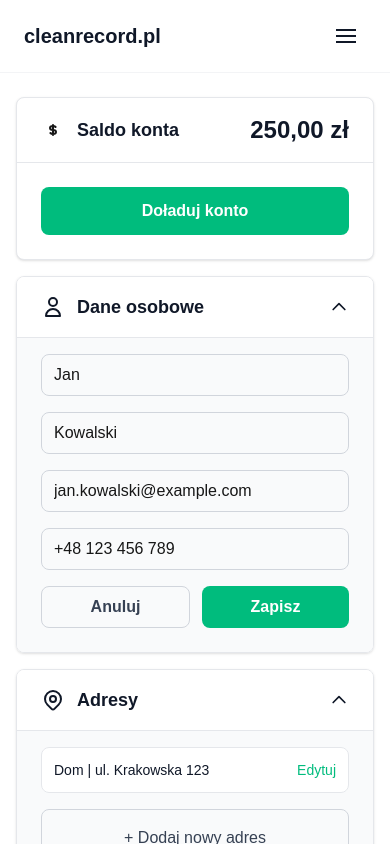
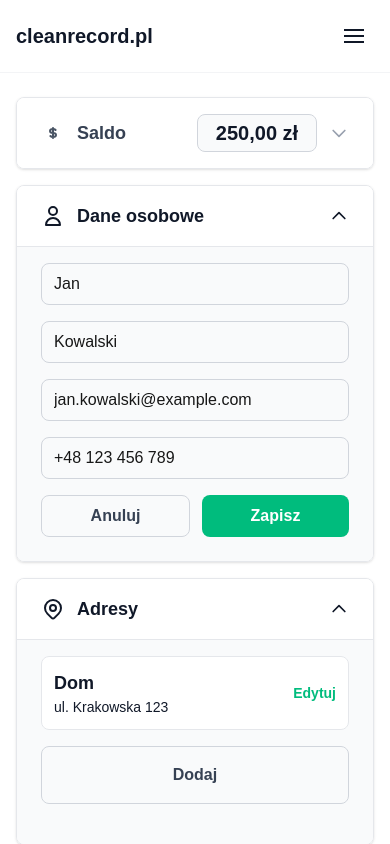
Before and after one commit to danielszelag/next-template, a Next.js app: page /account in a window 390 px wide. Both pictures are taken after a click on the button "Adresy". Shown: the top 844 px of the page. Built offline with nearby package versions, Linux system fonts and the light colour scheme; no server answers.

Commit message:
additional stylin fixes

```diff
--- a/src/app/account/page.tsx
+++ b/src/app/account/page.tsx
@@ -8,6 +8,7 @@ const AccordionSection = ({
   title,
   icon,
   children,
+  rightContent,
   //   defaultOpen = false,
   isOpen,
   onToggle,
@@ -16,6 +17,7 @@ const AccordionSection = ({
   title: string
   icon?: React.ReactNode
   children: React.ReactNode
+  rightContent?: React.ReactNode
   defaultOpen?: boolean
   isOpen: boolean
   onToggle: (id: string) => void
@@ -46,6 +48,8 @@ const AccordionSection = ({
             </h3>
           </div>
         </div>
+        <div className='flex items-center space-x-3'>
+          {rightContent}
           <div
             className={`transition-all duration-300 ease-in-out ${
               isOpen ? 'rotate-180 text-gray-900' : 'text-gray-400'
@@ -64,6 +68,7 @@ const AccordionSection = ({
                 d='M19 9l-7 7-7-7'
               />
             </svg>
+          </div>
         </div>
       </button>
       <div className={`transition-all duration-300 ease-in-out overflow-hidden ${
@@ -149,10 +154,10 @@ export default function AccountPage() {
       <div className='max-w-4xl mx-auto'>
         <div className='space-y-4'>
           {/* Account Balance & Top-up */}
-          <div className='bg-white rounded-lg border border-gray-200 shadow-sm'>
-            <div className='px-6 py-4 border-b border-gray-200'>
-              <div className='flex items-center justify-between'>
-                <div className='flex items-center space-x-3'>
+          <AccordionSection
+            id='balance'
+            title='Saldo'
+            icon={
               <svg
                 className='w-6 h-6'
                 fill='none'
@@ -166,17 +171,19 @@ export default function AccountPage() {
                   d='M12 8c-1.657 0-3 .895-3 2s1.343 2 3 2 3 .895 3 2-1.343 2-3 2m0-8c1.11 0 2.08.402 2.599 1M12 8V7m0 1v8m0 0v1m0-1c-1.11 0-2.08-.402-2.599-1'
                 />
               </svg>
-                  <h3 className='text-lg font-semibold text-gray-900'>Saldo konta</h3>
-                </div>
-                <p className='text-2xl font-bold text-gray-900'>250,00 zł</p>
-              </div>
-            </div>
-            <div className='p-6'>
+            }
+            rightContent={
+              <span className='text-xl font-bold text-gray-900 px-3 py-1 border border-gray-300 rounded-lg bg-gray-50 min-w-[120px] text-center'>250,00 zł</span>
+            }
+            isOpen={openSections.balance ?? false}
+            onToggle={toggleSection}
+          >
+            <div className='pt-4'>
               <button className='w-full bg-emerald-500 text-white py-3 rounded-lg hover:bg-emerald-600 transition-colors font-bold'>
                 Doładuj konto
               </button>
             </div>
-          </div>
+          </AccordionSection>
 
           {/* Profile Information */}
           <AccordionSection
@@ -279,10 +286,15 @@ export default function AccountPage() {
                   className='bg-white rounded-lg border border-gray-200 p-3'
                 >
                   <div className='flex justify-between items-center'>
+                    <div>
+                      <h4 className='text-gray-900 text-lg font-bold'>
+                        {address.name}
+                      </h4>
                       <p className='text-gray-900 text-sm'>
-                      {address.name} | {address.street}
+                        {address.street}
                       </p>
-                    <button className='text-emerald-500 hover:text-emerald-600 text-sm'>
+                    </div>
+                    <button className='text-emerald-500 hover:text-emerald-600 text-sm font-bold'>
                       Edytuj
                     </button>
                   </div>
@@ -292,9 +304,9 @@ export default function AccountPage() {
               {!showAddressForm ? (
                 <button
                   onClick={() => setShowAddressForm(true)}
-                  className='w-full border border-gray-300 rounded-lg py-4 text-gray-700 hover:border-gray-400 hover:bg-gray-50 transition-colors'
+                  className='w-full border border-gray-300 rounded-lg py-4 text-gray-700 hover:border-gray-400 hover:bg-gray-50 transition-colors font-bold'
                 >
-                  + Dodaj nowy adres
+                  Dodaj
                 </button>
               ) : null}
 
@@ -356,13 +368,13 @@ export default function AccountPage() {
                       <button
                         type='button'
                         onClick={() => setShowAddressForm(false)}
-                        className='flex-1 px-4 py-2 border border-gray-300 rounded-lg text-gray-700 hover:bg-gray-50 transition-colors'
+                        className='flex-1 px-4 py-2 border border-gray-300 rounded-lg text-gray-700 hover:bg-gray-50 transition-colors font-bold'
                       >
                         Anuluj
                       </button>
                       <button
                         type='submit'
-                        className='flex-1 px-4 py-2 bg-emerald-500 text-white rounded-lg hover:bg-emerald-600 transition-colors'
+                        className='flex-1 px-4 py-2 bg-emerald-500 text-white rounded-lg hover:bg-emerald-600 transition-colors font-bold'
                       >
                         Zapisz
                       </button>
@@ -375,7 +387,7 @@ export default function AccountPage() {
         </div>
 
         {/* Action Button */}
-        <div className='mt-8'>
+        <div className='mt-4'>
           <a
             href='/dashboard'
             className='w-full sm:w-1/2 px-6 py-4 border border-gray-200 bg-white text-gray-700 rounded-lg text-lg font-semibold hover:bg-gray-50 transition-all duration-300 text-center flex items-center justify-center'
--- a/src/components/navigation.tsx
+++ b/src/components/navigation.tsx
@@ -26,7 +26,7 @@ export default function Navigation() {
 
   return (
     <nav className='bg-white/95 backdrop-blur-sm border-b border-gray-100 sticky top-0 z-50'>
-      <div className='max-w-7xl mx-auto px-6 py-4' ref={menuRef}>
+      <div className='max-w-7xl mx-auto px-4 sm:px-6 py-4' ref={menuRef}>
         <div className='flex items-center justify-between'>
           <div className='flex items-center space-x-3'>
             <Link href='/' className='text-xl font-semibold text-gray-900'>
```
Lines whose indentation alone changed are shown as unchanged.
